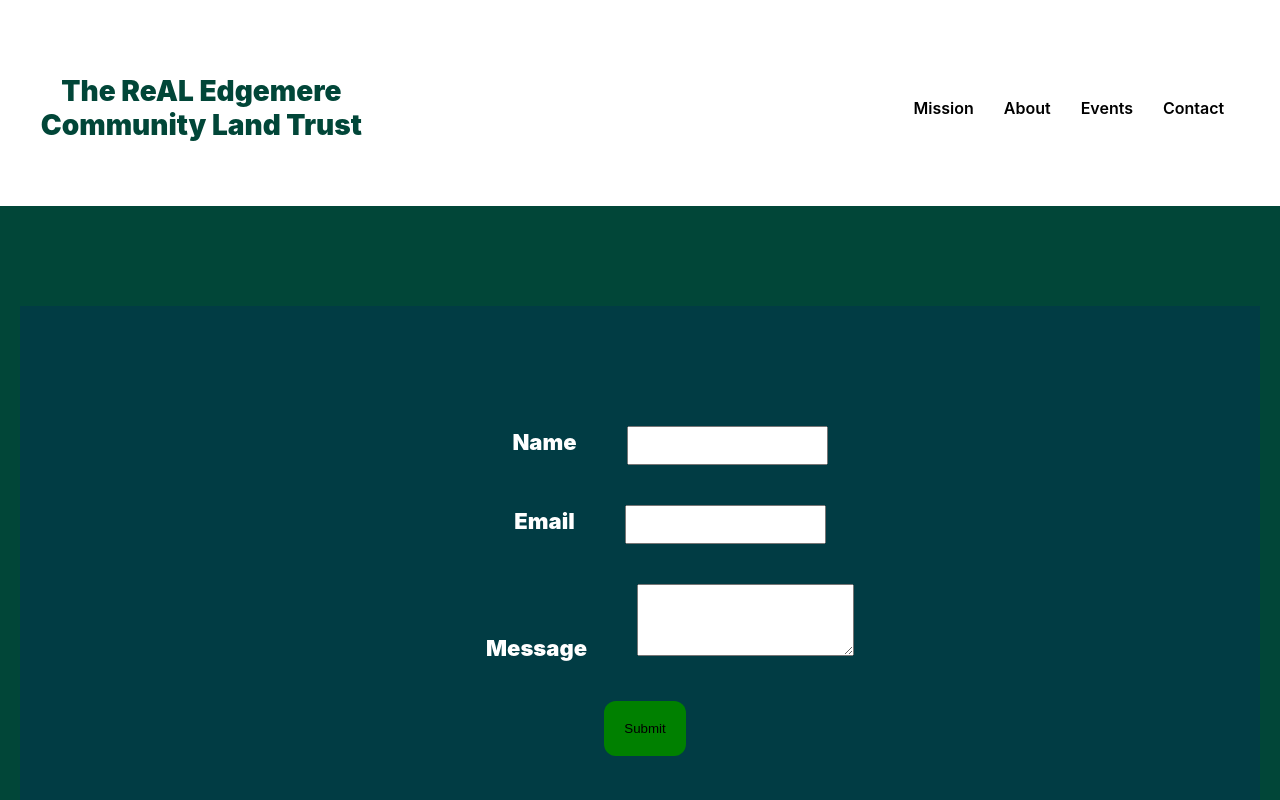
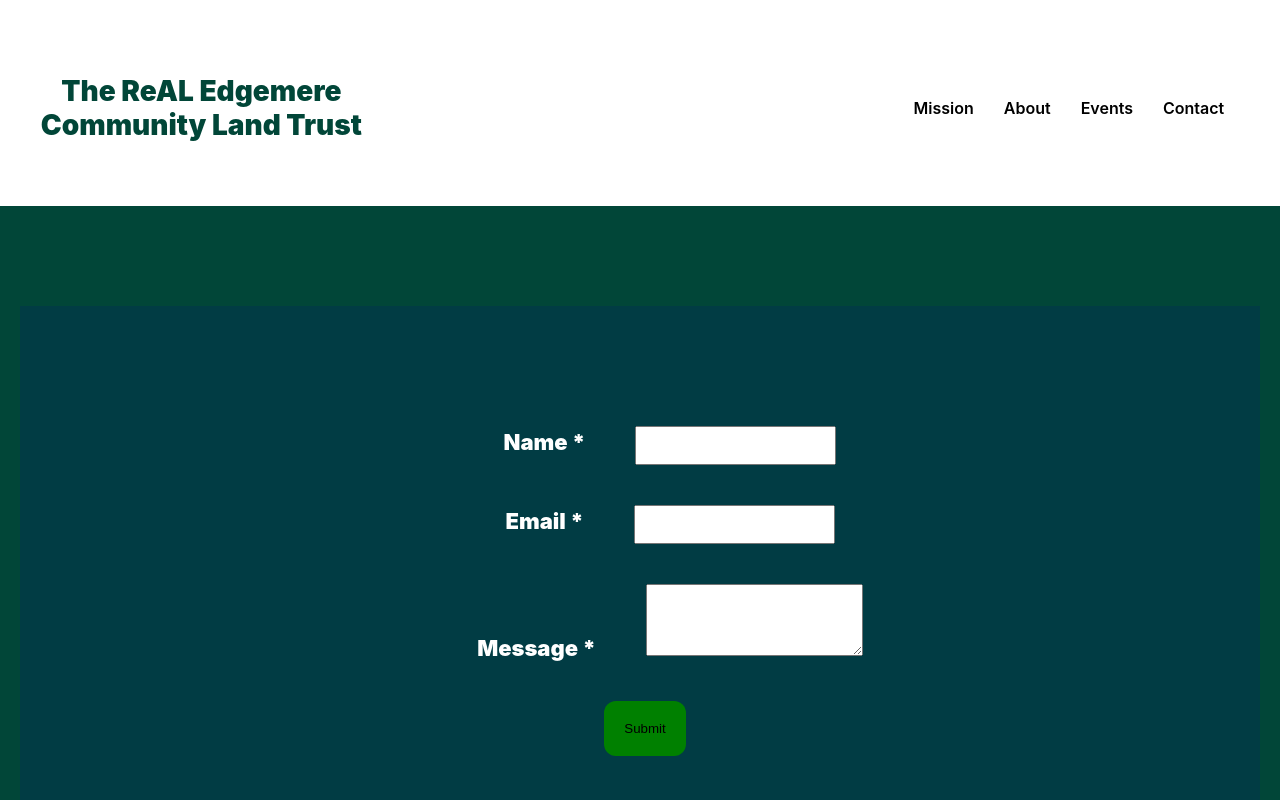
Before and after one commit to TaylorWill94/CLTmobile, a React (Create React App) app: page /contact in a window 1280 px wide. Shown: the top 800 px of the page. Built offline with nearby package versions, Linux system fonts and the light colour scheme.

Commit message:
Adds contact form functionalit

```diff
--- a/src/components/Contact/Contact.js
+++ b/src/components/Contact/Contact.js
@@ -1,39 +1,71 @@
 import "./Contact.css";
+import React, { useState } from "react";
 
 function Contact() {
+  const [formData, setFormData] = useState({
+    name: "",
+    email: "",
+    message: "",
+  });
+
+  const handleChange = (e) => {
+    setFormData({ ...formData, [e.target.name]: e.target.value });
+  };
+
+  const handleSubmit = (e) => {
+    e.preventDefault();
+
+    fetch("http://localhost:3001/send-email", {
+      method: "POST",
+      headers: {
+        "Content-Type": "application/json",
+      },
+      body: JSON.stringify(formData),
+    })
+      .then((response) => response.text())
+      .then((data) => {
+        console.log(data);
+        setFormData({
+          name: "",
+          email: "",
+          message: "",
+        });
+      })
+      .catch((error) => {
+        console.log(error);
+      });
+  };
+
   return (
     <div className="contact">
       <div className="contact-sec">
-        {/* <h1 className="contact-bio">real.edgemere.clt@gmail.com</h1> */}
-
-        <form>
-          {/* <form onSubmit={handleSubmit}> */}
+        <form onSubmit={handleSubmit}>
           <div className="form-sec">
-            <label>Name</label>
+            <label>Name *</label>
             <input
               type="text"
               name="name"
-              // value={formData.name}
-              // onChange={handleChange}
+              value={formData.name}
+              onChange={handleChange}
               required
             />
           </div>
           <div className="form-sec">
-            <label>Email</label>
+            <label>Email *</label>
             <input
               type="email"
               name="email"
-              // value={formData.email}
-              // onChange={handleChange}
+              value={formData.email}
+              onChange={handleChange}
               required
             />
           </div>
           <div className="form-sec">
-            <label>Message</label>
+            <label>Message *</label>
             <textarea
               name="message"
-              // value={formData.message}
-              // onChange={handleChange}
+              value={formData.message}
+              onChange={handleChange}
               required
             ></textarea>
           </div>
```
